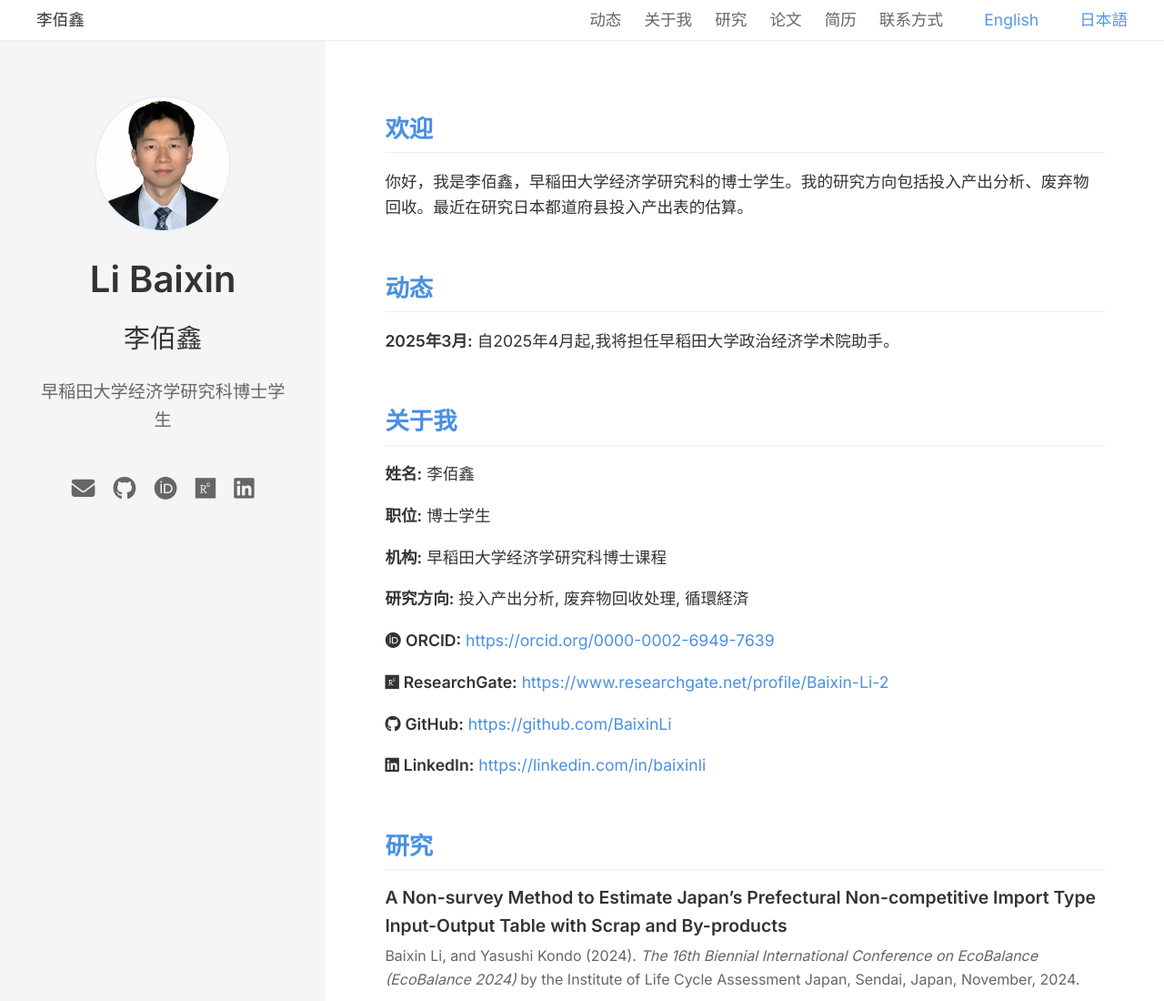
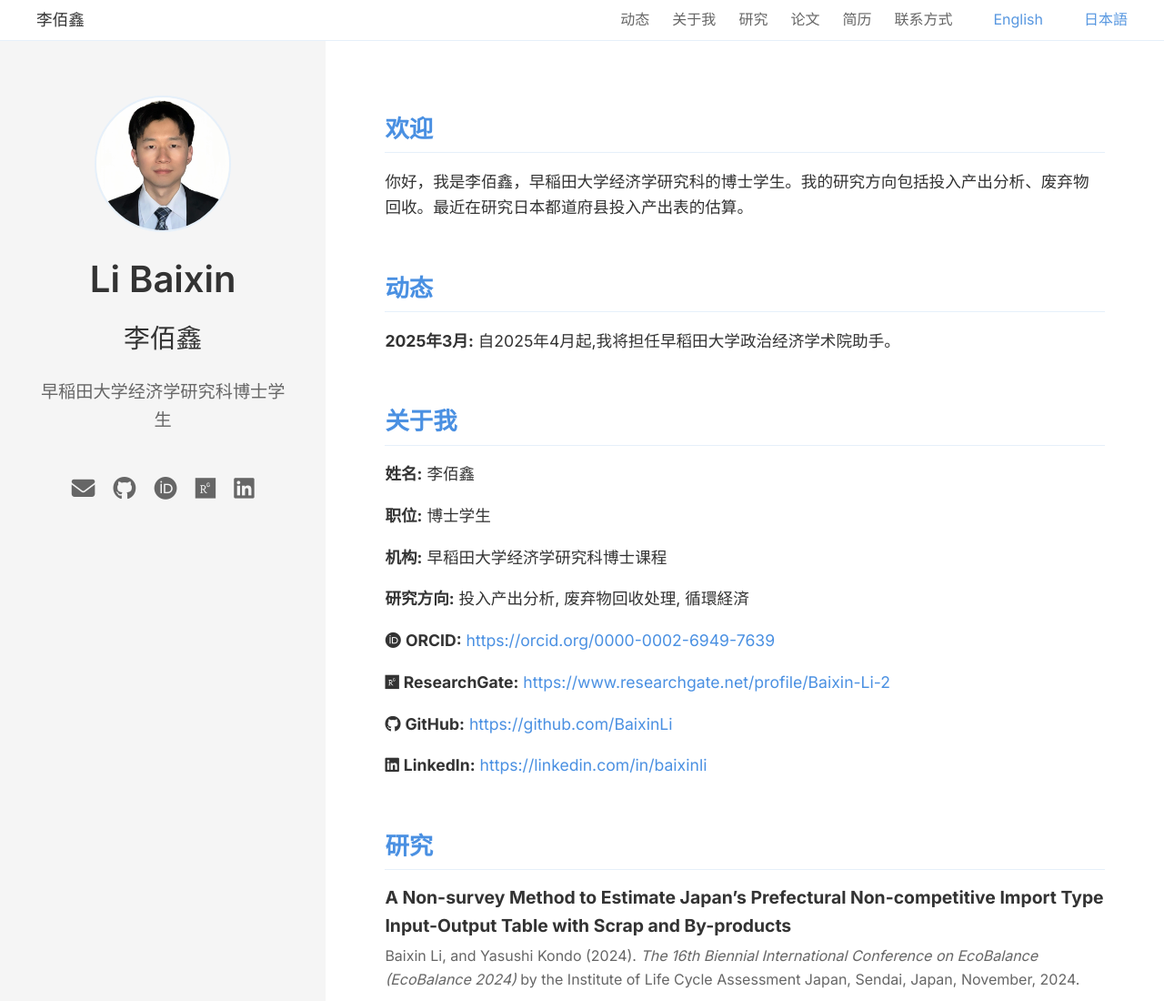
Before and after one commit to BaixinLi/Mypage, a plain HTML site: page cn/index.html in a window 1280 px wide. Shown: the top 1100 px of the page at 91% size. Drawn offline with Linux system fonts and the light colour scheme.

Commit message:
Add files via upload

```diff
--- a/cn/index.html
+++ b/cn/index.html
@@ -5,9 +5,9 @@
     <meta name="viewport" content="width=device-width, initial-scale=1.0">
     <title>李佰鑫 | 个人主页</title>
     <link rel="stylesheet" href="../styles.css">
-    <link href="https://fonts.googleapis.com/css2?family=Inter:wght@400;600&display=swap" rel="stylesheet">
-    <link href="https://fonts.googleapis.com/css2?family=Noto+Sans+SC:wght@400;600&display=swap" rel="stylesheet">
-    <link href="https://fonts.googleapis.com/css2?family=Noto+Sans+JP:wght@400;600&display=swap" rel="stylesheet">
+    <link href="https://fonts.googleapis.com/css2?family=Inter:wght@200;300;400;500;600;700&display=swap" rel="stylesheet">
+    <link href="https://fonts.googleapis.com/css2?family=Noto+Sans+SC:wght@200;300;400;500;600;700&display=swap" rel="stylesheet">
+    <link href="https://fonts.googleapis.com/css2?family=Noto+Sans+JP:wght@200;300;400;500;600;700&display=swap" rel="stylesheet">
     <link rel="stylesheet" href="https://cdnjs.cloudflare.com/ajax/libs/font-awesome/6.4.2/css/all.min.css">
 </head>
 <body>
--- a/styles.css
+++ b/styles.css
@@ -24,7 +24,7 @@ a {
     transition: color 0.3s ease;
 }
 
-a: hover {
+a:hover {
     color: #2a6db0;
 }
 
@@ -48,6 +48,7 @@ nav {
     font-weight: 400; /* 修复：设置字体粗细 */
     color: #333; /* 修复：颜色单独定义 */
 }
+
 
 /* 优化“Baixin Li”的点击样式 */
 .nav-name {
@@ -77,7 +78,7 @@ nav a {
     color: #666;
     text-decoration: none;
     font-weight: 400;
-    font-size: 1.1em;
+    font-size: 1em;
     transition: color 0.3s ease, transform 0.3s ease; /* 颜色和位移动画 */
 }
 
```
Also changed, not shown: index.html (+3 -3 lines), jp/index.html (+3 -3 lines).
